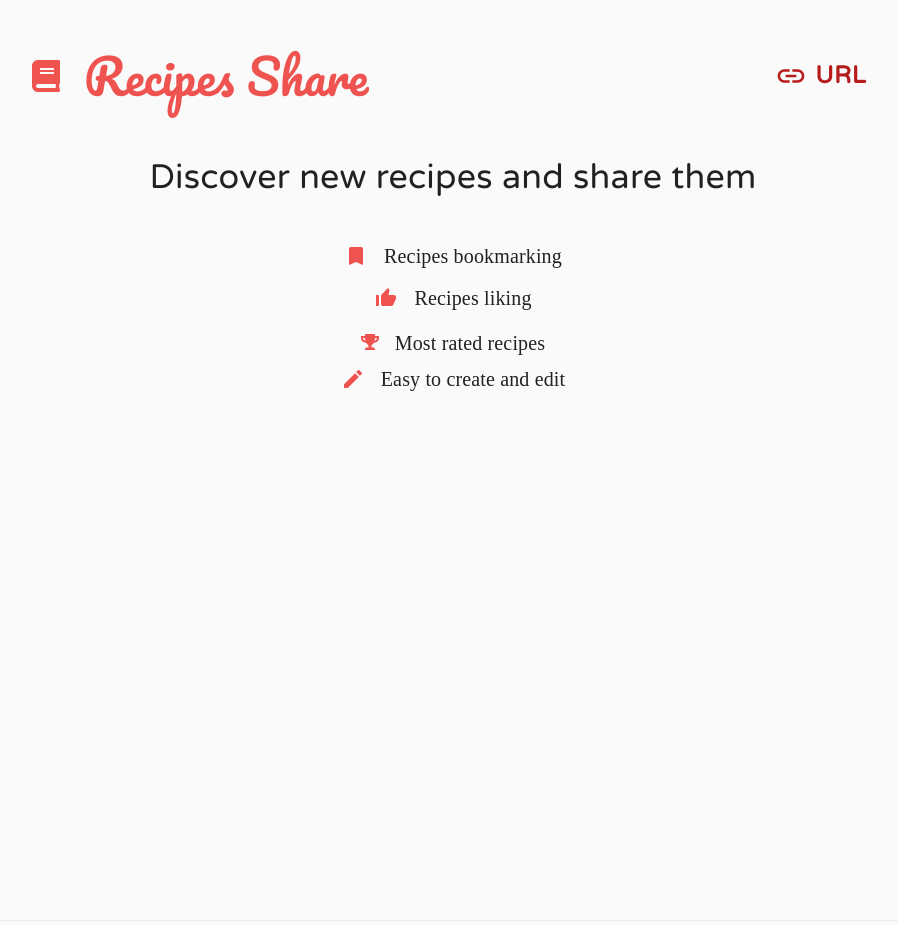
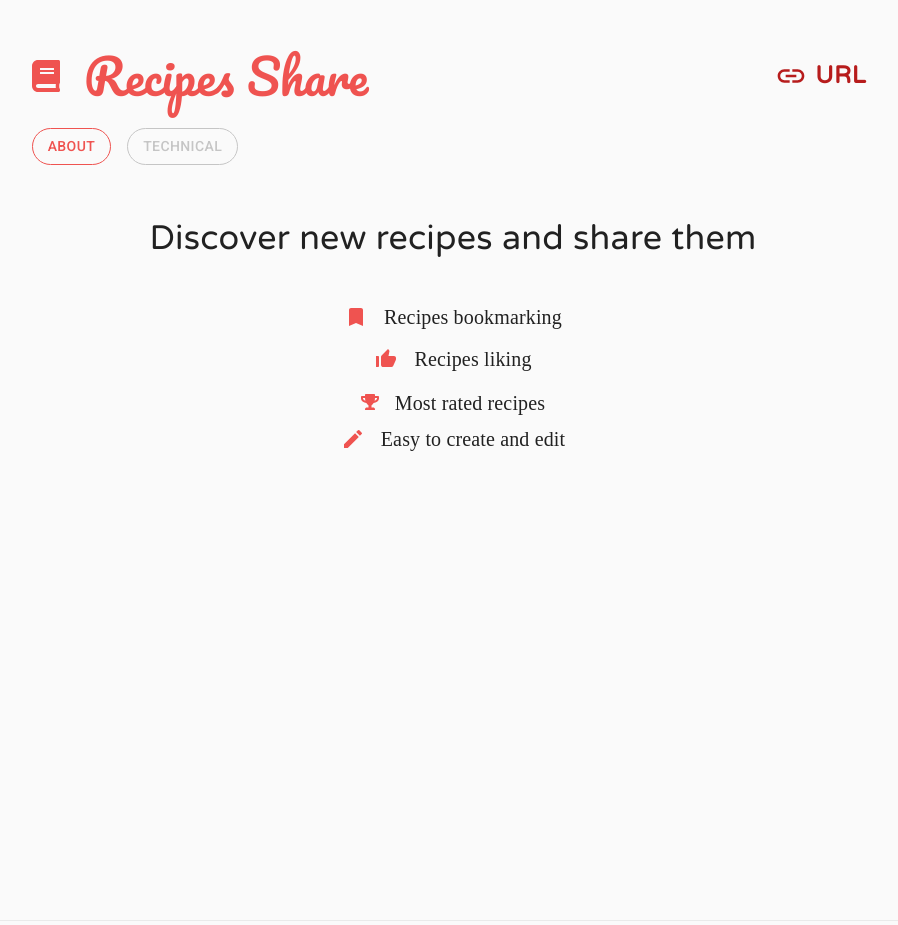
Before and after one commit to billkondo/portfolio, a Next.js app: page / in a window 1280 px wide. Shown: the part 840-1765 px from the top of the page, without its empty margins (187-1085 px from the left). Built offline with nearby package versions, Linux system fonts and the light colour scheme; a web font is replaced by a local one.

Commit message:
Creating technical tab for Recipes Share project

```diff
--- a/components/projects/recipes_share/Main.tsx
+++ b/components/projects/recipes_share/Main.tsx
@@ -1,18 +1,25 @@
+import { useState } from 'react';
 import { Grid, makeStyles } from '@material-ui/core';
 
 import Header from './Header';
+import Options from './Options';
 import About from './About';
+import Technical from './Technical';
 
 const useStyles = makeStyles({
   root: {
     paddingTop: 8,
   },
-  about: {
+  options: {
+    marginTop: 24,
+  },
+  content: {
     marginTop: 48,
   },
 });
 
 const Main = () => {
+  const [selectedID, setSelectedID] = useState('about');
   const classes = useStyles();
 
   return (
@@ -26,8 +33,15 @@ const Main = () => {
         <Header></Header>
       </Grid>
 
-      <Grid item container className={classes.about}>
-        <About></About>
+      <Grid item container className={classes.options}>
+        <Options
+          selectedID={selectedID}
+          onClick={(id) => setSelectedID(id)}
+        ></Options>
+      </Grid>
+
+      <Grid item container className={classes.content}>
+        {selectedID === 'about' ? <About></About> : <Technical></Technical>}
       </Grid>
     </Grid>
   );
--- /dev/null
+++ b/components/projects/recipes_share/Options.tsx
@@ -0,0 +1,65 @@
+import { FunctionComponent } from 'react';
+import { Grid, Button, colors, makeStyles } from '@material-ui/core';
+
+type StylesProps = {
+  isSelected: boolean;
+};
+const useStyles = makeStyles({
+  button: {
+    borderRadius: 32,
+    borderColor: (props: StylesProps) =>
+      props.isSelected ? colors.red[400] : colors.grey[900],
+    color: (props: StylesProps) =>
+      props.isSelected ? colors.red[400] : colors.grey[900],
+    opacity: (props: StylesProps) => (props.isSelected ? 1.0 : 0.24),
+    '&:hover': {
+      backgroundColor: colors.red[50],
+    },
+  },
+});
+
+type Props = {
+  selectedID: string;
+  onClick: (id: string) => void;
+};
+const Options: FunctionComponent<Props> = ({ selectedID, onClick }) => {
+  return (
+    <Grid container>
+      <Grid item>
+        <Option
+          label="About"
+          isSelected={selectedID === 'about'}
+          onClick={() => onClick('about')}
+        ></Option>
+      </Grid>
+      <Grid item style={{ marginLeft: 16 }}>
+        <Option
+          label="Technical"
+          isSelected={selectedID === 'technical'}
+          onClick={() => onClick('technical')}
+        ></Option>
+      </Grid>
+    </Grid>
+  );
+};
+
+type OptionProps = {
+  label: string;
+  isSelected: boolean;
+  onClick: () => void;
+};
+const Option: FunctionComponent<OptionProps> = ({
+  label,
+  isSelected,
+  onClick,
+}) => {
+  const classes = useStyles({ isSelected });
+
+  return (
+    <Button variant="outlined" className={classes.button} onClick={onClick}>
+      {label}
+    </Button>
+  );
+};
+
+export default Options;
--- /dev/null
+++ b/components/projects/recipes_share/Technical.tsx
@@ -0,0 +1,5 @@
+const Technical = () => {
+  return <div>OI</div>;
+};
+
+export default Technical;
```
